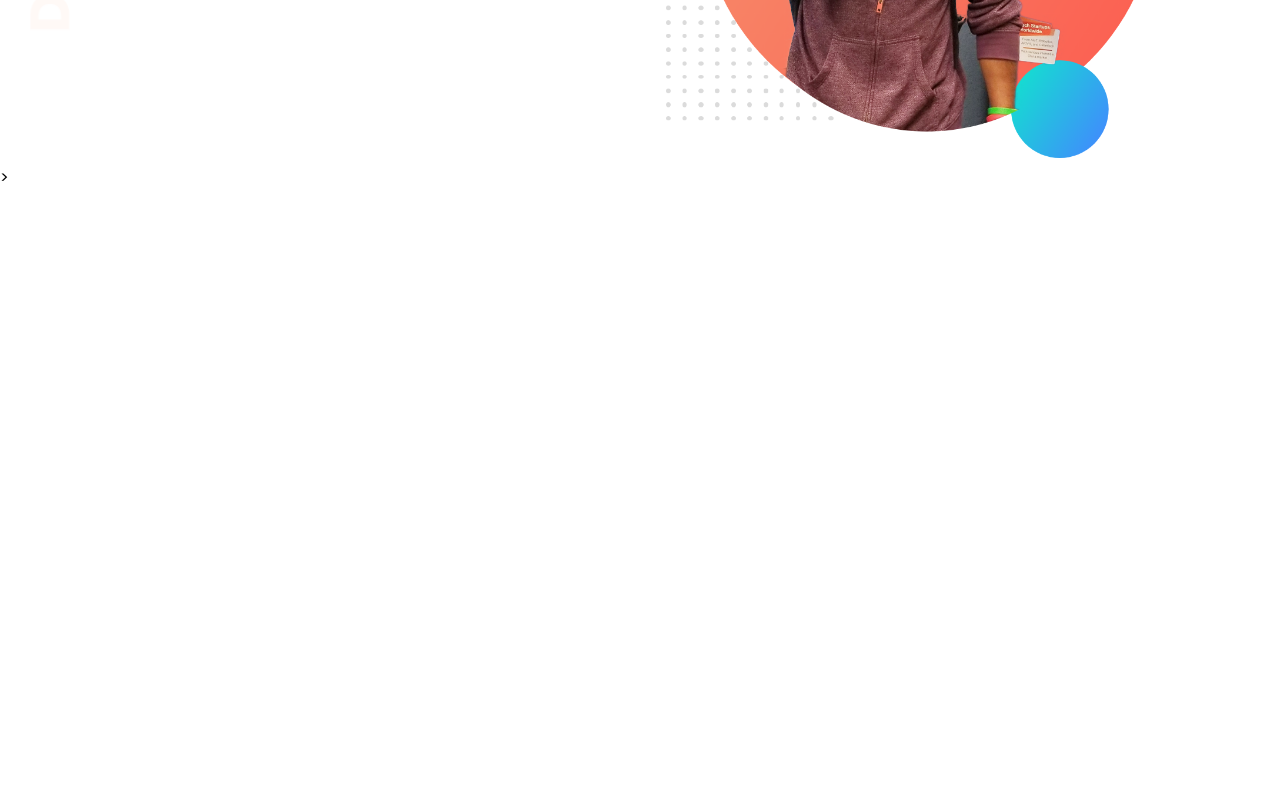
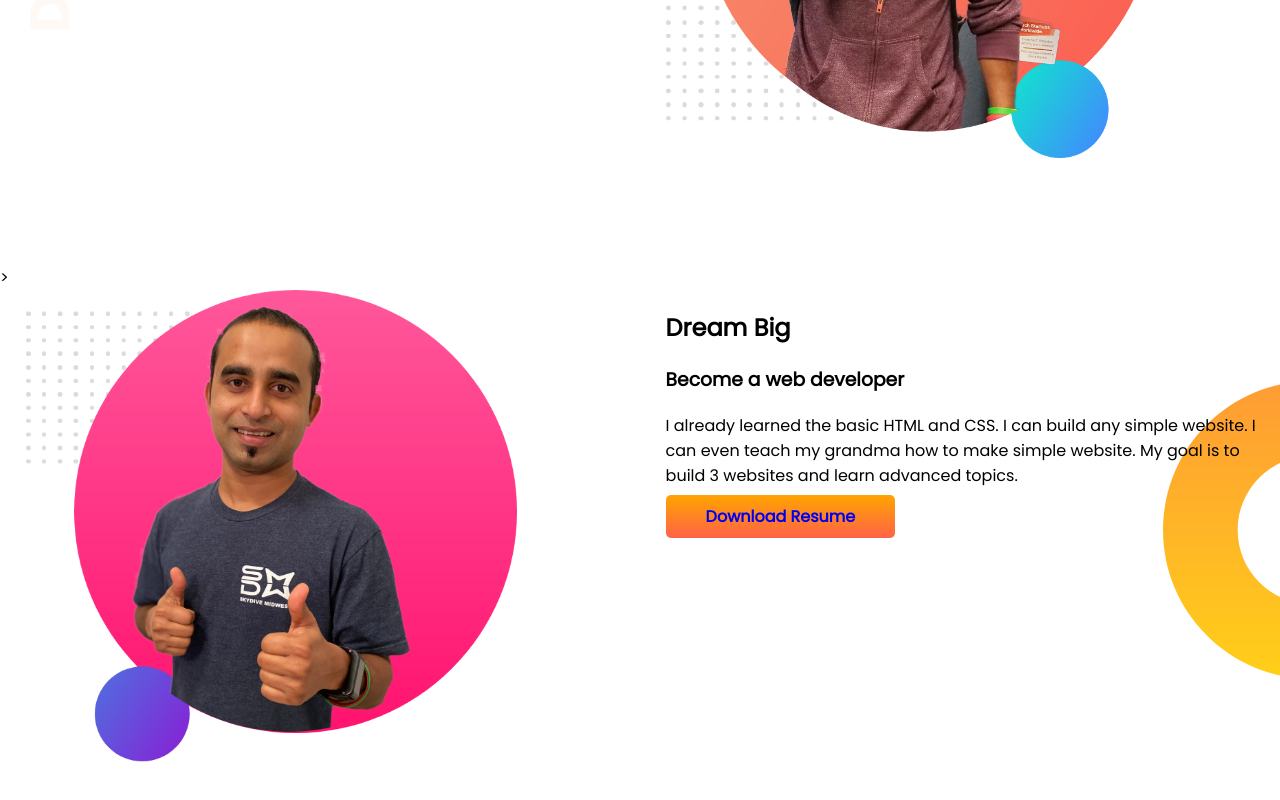
Before and after one commit to MridulChandraNath/developer-portfolio-revision, a plain HTML site: page index.html in a window 1280 px wide. Shown: the part 330-1130 px from the top of the page. Before the commit the page ends 800 px from the top, so only its background shows below. Drawn offline with Linux system fonts and the light colour scheme.

Commit message:
Dream Area done

```diff
--- a/index.html
+++ b/index.html
@@ -26,6 +26,22 @@
         </div>
     </section>>
 
+    <section class="dream-big">
+        <div class="half-width">
+            <img src="images/jhankar2.png" alt="">
+        </div>
+        <div class="half-width">
+            <h1>Dream Big</h1>
+            <h3>Become a web developer</h3>
+            <p>I already learned the basic HTML and CSS. I can build any simple website.
+                I can even teach my grandma how to make simple website.
+                My goal is to build 3 websites and learn advanced topics.</p>
+            <a class="link-button" href="facebook.com" target="_blank" >Download Resume</a>
+
+        </div>
+
+    </section>
+
 
 </body>
 </html>
--- a/style.css
+++ b/style.css
@@ -4,6 +4,7 @@ body{
 }
 section{
     display: flex;
+    margin-bottom: 100px;
 }
 h1{
 
@@ -30,3 +31,8 @@ h1{
     background-repeat: no-repeat;
 
 }
+.dream-big{
+    background-image: url(images/dream-bg.png);
+    background-repeat: no-repeat;
+    background-position: right;
+}
```
